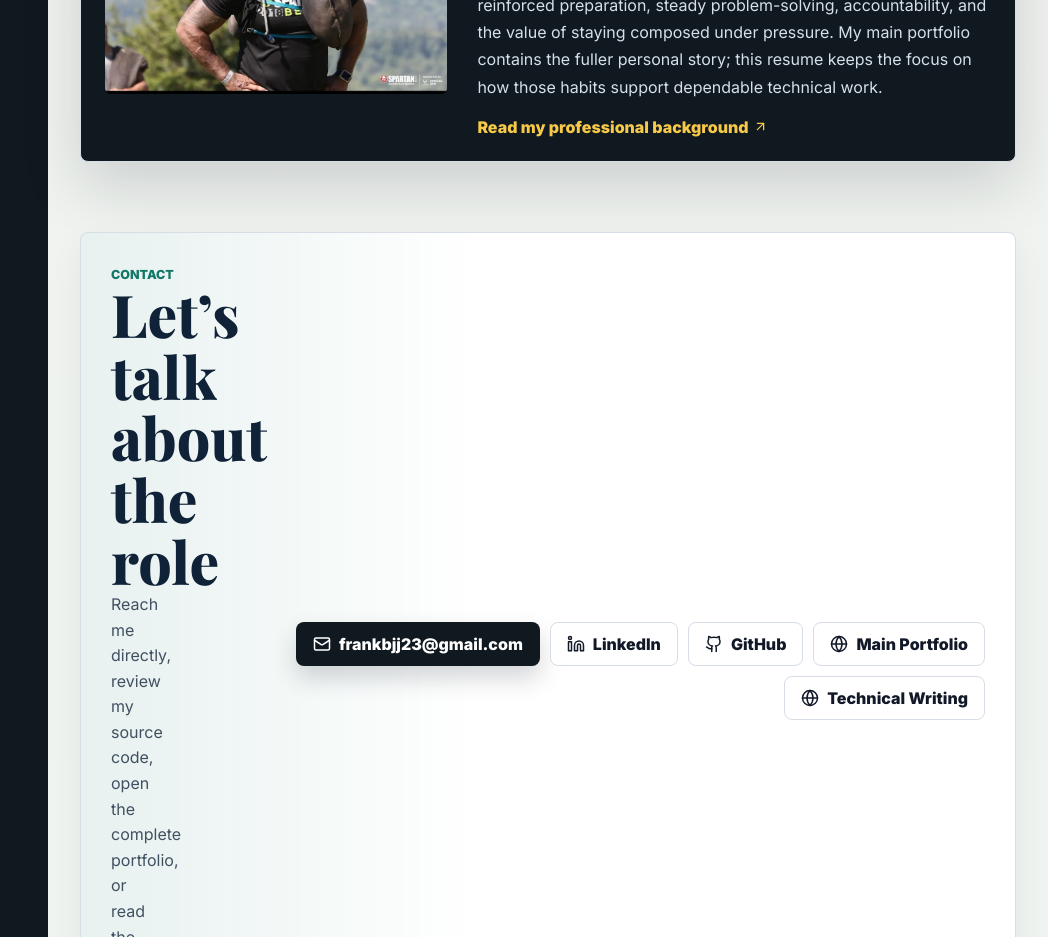
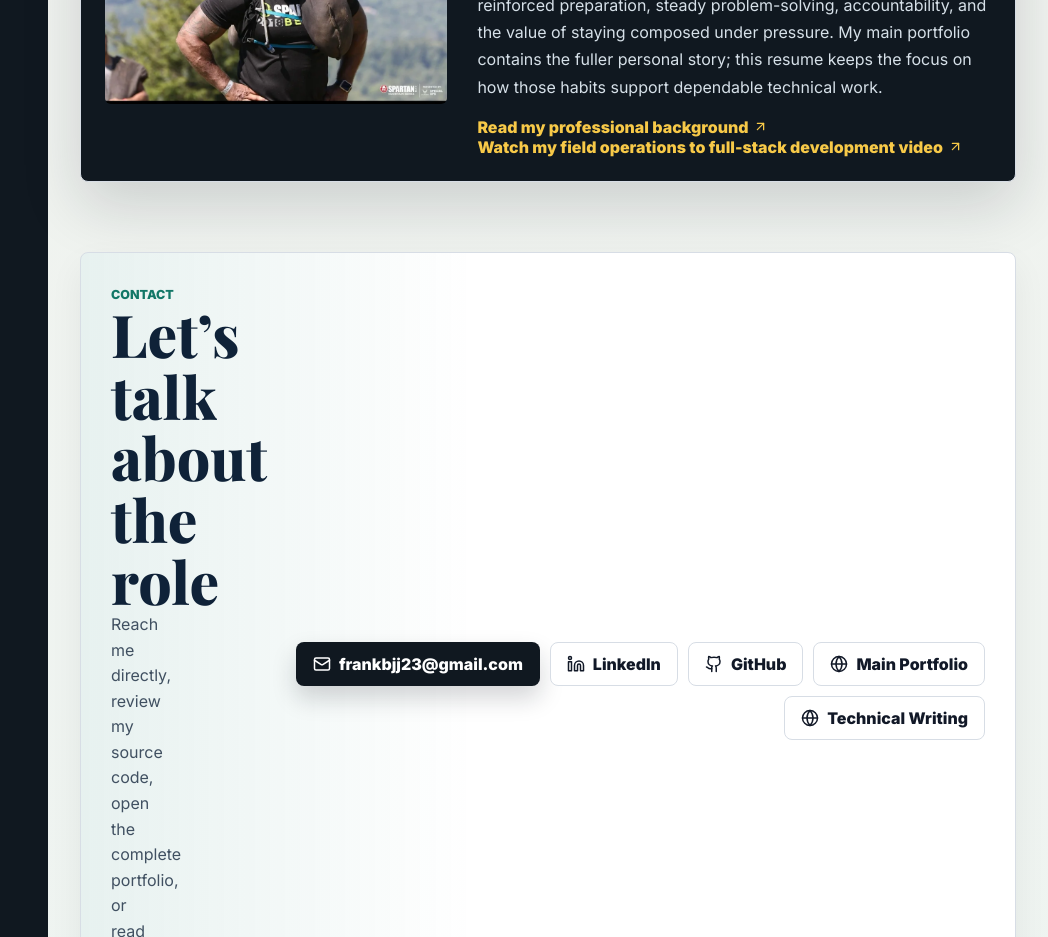
Before and after one commit to frankbjj23/frank-smith-pro-app, a React (Vite) app: page / in a window 1280 px wide. Shown: the part 5880-6817 px from the top of the page, without its empty margins (232-1280 px from the left). Built offline with nearby package versions, Linux system fonts and the light colour scheme.

Commit message:
Link professional video from resume site

```diff
--- a/src/App.tsx
+++ b/src/App.tsx
@@ -278,6 +278,15 @@ function App() {
                 Read my professional background
                 <ArrowUpRight size={15} aria-hidden="true" />
               </a>
+              <a
+                className="inline-link"
+                href={profile.videoUrl}
+                target="_blank"
+                rel="noreferrer"
+              >
+                Watch my field operations to full-stack development video
+                <ArrowUpRight size={15} aria-hidden="true" />
+              </a>
           </div>
         </section>
 
--- a/src/data/profile.ts
+++ b/src/data/profile.ts
@@ -31,6 +31,8 @@ export const profile = {
   website: "https://franksmithlll.com",
   projectsUrl: "https://franksmithlll.com/projects",
   writingUrl: "https://franksmithlll.com/blog",
+  videoUrl:
+    "https://franksmithlll.com/field-operations-to-full-stack-development-video-frank-smith-iii",
   resumeUrl: "/resume/Frank_Smith_III_Developer_Resume.pdf",
   photoUrl: "/assets/projects-optimized/frank-smith-iii-professional-portrait.jpg",
   photoWebp: "/assets/projects-optimized/frank-smith-iii-professional-portrait.webp",
```
Also changed, not shown: 1 other file (tests, documents, lock files or other folders). Lines whose indentation alone changed are shown as unchanged.
